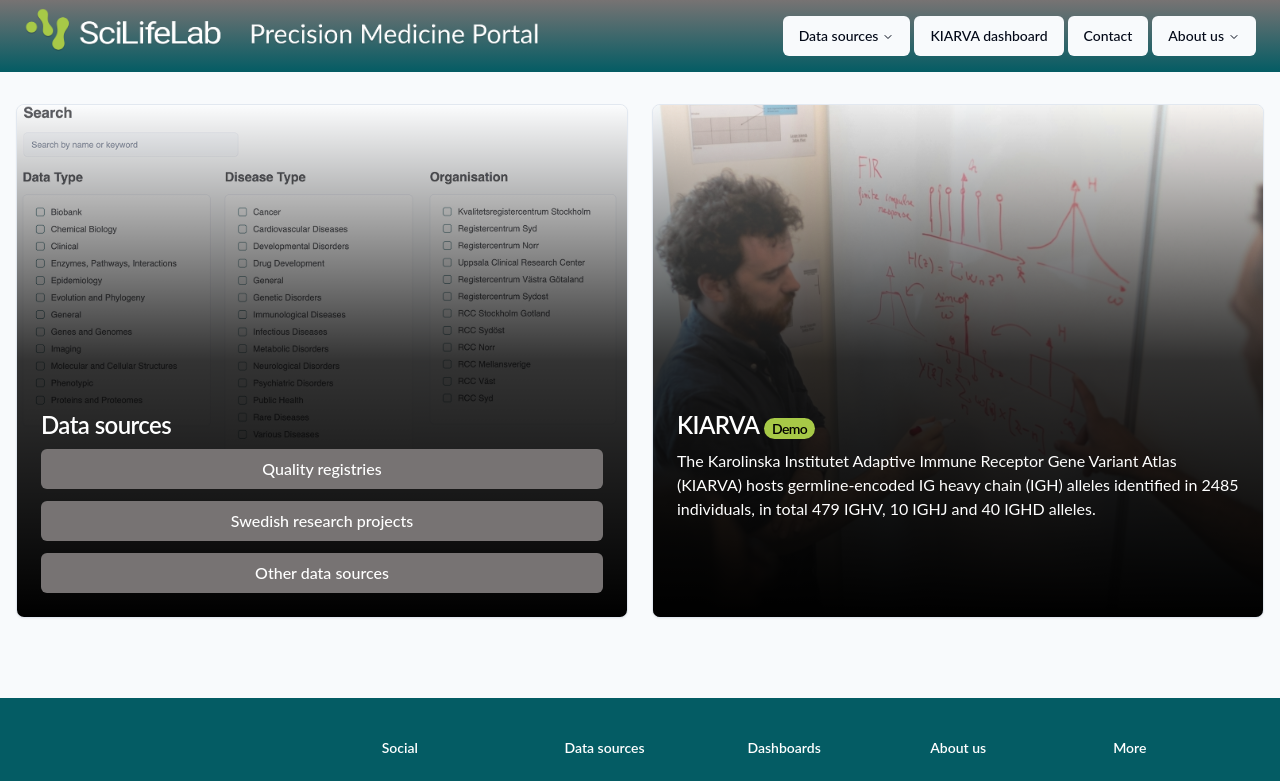
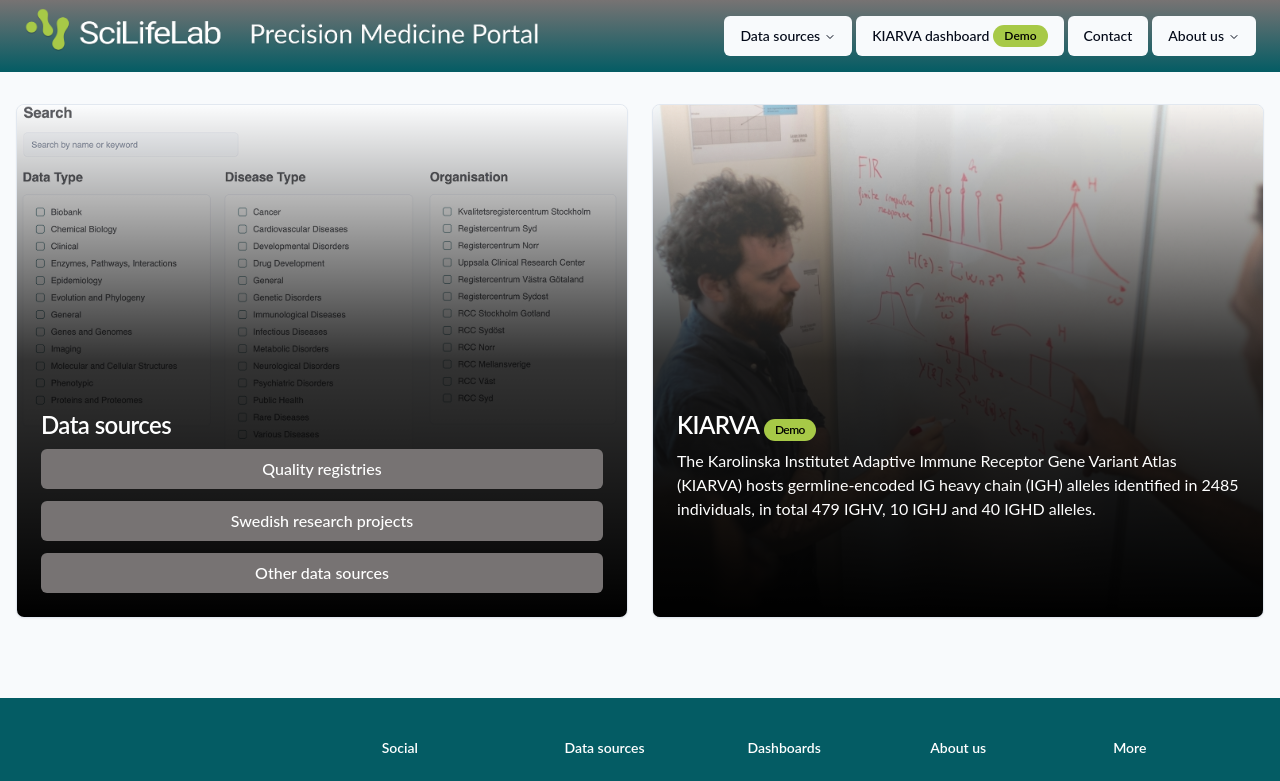
Before and after one commit to ScilifelabDataCentre/precision-medicine-portal-frontend, a Next.js app in the folder next-app/: page / in a window 1280 px wide. Shown: the top 781 px of the page. Built offline with nearby package versions, Linux system fonts and the light colour scheme.

Commit message:
feature: added badge to KIARVA and header link
Signed-off-by: JanProgrammierung <jan.lorenz@scilifelab.se>

```diff
--- a/next-app/package.json
+++ b/next-app/package.json
@@ -17,7 +17,7 @@
     "@radix-ui/react-label": "^2.1.2",
     "@radix-ui/react-navigation-menu": "^1.2.5",
     "@radix-ui/react-separator": "^1.1.2",
-    "@radix-ui/react-slot": "^1.1.2",
+    "@radix-ui/react-slot": "^1.2.3",
     "@socialgouv/matomo-next": "^1.9.2",
     "axios": "^1.9.0",
     "class-variance-authority": "^0.7.0",
--- a/next-app/src/app/page.tsx
+++ b/next-app/src/app/page.tsx
@@ -5,6 +5,7 @@
 import Image from "next/image";
 import { Card, CardContent, CardTitle } from "@/components/ui/card";
 import { Button } from "@/components/ui/button";
+import { Badge } from "@/components/ui/badge";
 
 // Image paths
 const dataSourcesImg = "/HomePageImages/dataSourcesIndexImage.png";
@@ -68,10 +69,7 @@
                   <div className="absolute inset-0 bg-gradient-to-t from-black via-black/80 to-transparent">
                     <div className="absolute inset-x-0 bottom-0 p-6 h-full flex flex-col justify-end">
                       <CardTitle className="text-white mb-2 text-2xl group-hover:text-3xl transition-all duration-300">
-                        KIARVA{" "}
-                        <span className="px-2 py-0.5 text-sm text-black rounded-full bg-accent">
-                          Demo
-                        </span>
+                        KIARVA <Badge variant="accent">Demo</Badge>
                       </CardTitle>
                       <p className="text-white h-36">
                         The Karolinska Institutet Adaptive Immune Receptor Gene
--- a/next-app/src/components/HeaderComponent.tsx
+++ b/next-app/src/components/HeaderComponent.tsx
@@ -16,6 +16,7 @@
 import { Sheet, SheetContent, SheetTrigger } from "@/components/ui/sheet";
 import { Menu } from "lucide-react";
 import { Button } from "@/components/ui/button";
+import { Badge } from "@/components/ui/badge";
 
 const components: { title: string; href: string; description: string }[] = [
   {
@@ -134,14 +135,17 @@
           </NavigationMenuContent>
         </NavigationMenuItem>
         <NavigationMenuItem>
-          <Link href="/kiarva" legacyBehavior passHref>
+          <Link href="/kiarva" passHref>
             <NavigationMenuLink className={navigationMenuTriggerStyle()}>
               KIARVA dashboard
+              <Badge variant="accent" className="ml-1">
+                Demo
+              </Badge>
             </NavigationMenuLink>
           </Link>
         </NavigationMenuItem>
         <NavigationMenuItem>
-          <Link href="/contact" legacyBehavior passHref>
+          <Link href="/contact" passHref>
             <NavigationMenuLink className={navigationMenuTriggerStyle()}>
               Contact
             </NavigationMenuLink>
@@ -203,6 +207,9 @@
           </Link>
           <Link href="/kiarva" className="">
             KIARVA dashboard
+            <Badge variant="accent" className="ml-1">
+              Demo
+            </Badge>
           </Link>
           <Link href="/contact" className="">
             Contact
--- /dev/null
+++ b/next-app/src/components/ui/badge.tsx
@@ -0,0 +1,37 @@
+import * as React from "react";
+import { cva, type VariantProps } from "class-variance-authority";
+
+import { cn } from "@/lib/utils";
+
+const badgeVariants = cva(
+  "inline-flex items-center rounded-full border px-2.5 py-0.5 text-xs font-semibold transition-colors focus:outline-none focus:ring-2 focus:ring-ring focus:ring-offset-2",
+  {
+    variants: {
+      variant: {
+        default:
+          "border-transparent bg-primary text-primary-foreground hover:bg-primary/80",
+        secondary:
+          "border-transparent bg-secondary text-secondary-foreground hover:bg-secondary/80",
+        destructive:
+          "border-transparent bg-destructive text-destructive-foreground hover:bg-destructive/80",
+        outline: "text-foreground",
+        accent: "border-transparent bg-accent text-black hover:bg-accent/80",
+      },
+    },
+    defaultVariants: {
+      variant: "default",
+    },
+  }
+);
+
+export interface BadgeProps
+  extends React.HTMLAttributes<HTMLDivElement>,
+    VariantProps<typeof badgeVariants> {}
+
+function Badge({ className, variant, ...props }: BadgeProps) {
+  return (
+    <div className={cn(badgeVariants({ variant }), className)} {...props} />
+  );
+}
+
+export { Badge, badgeVariants };
```
Also changed, not shown: 1 other file (tests, documents, lock files or other folders).
